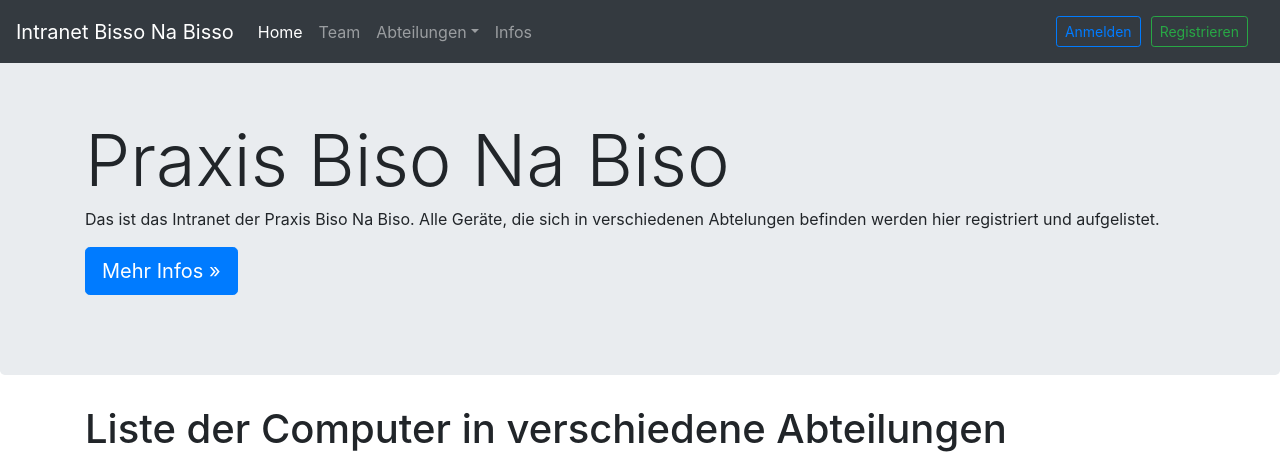
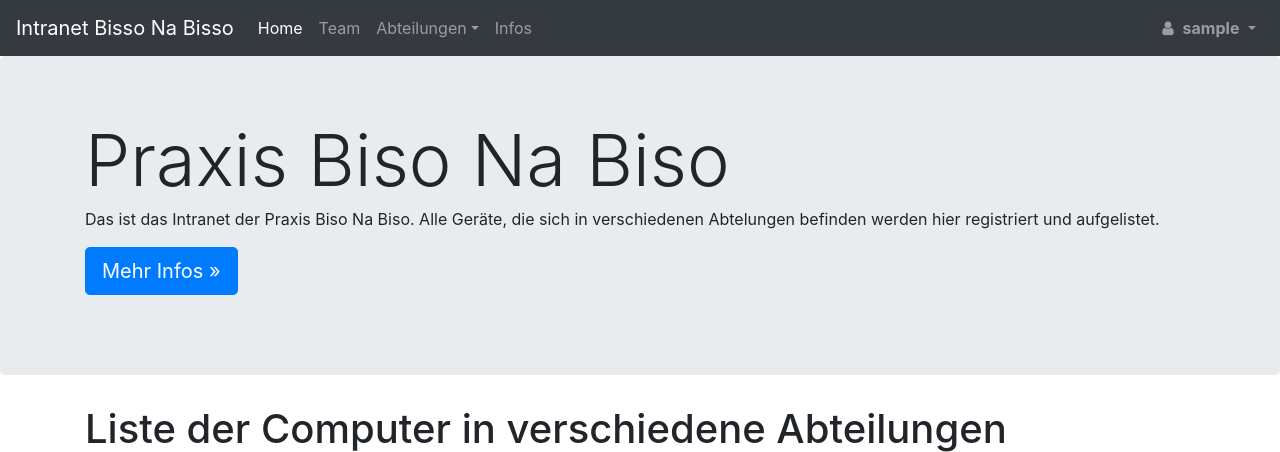
Before and after one commit to ngaxavi/Intranet, a PHP site: page /index.php in a window 1280 px wide. Shown: the top 452 px of the page. Run offline with PHP 8.4, Linux system fonts and the light colour scheme; the visitor is signed in with stand-in values (Sample User, id 1); some libraries are stand-ins or nearby versions.

Commit message:
login logic

```diff
--- a/index.php
+++ b/index.php
@@ -1,5 +1,5 @@
 <?php
-    include_once ("src/templates/header.php");
+    include "src/templates/header.php";
 
 ?>
 
--- a/register.php
+++ b/register.php
@@ -1,7 +1,7 @@
 
 
 <?php
-    include_once ("src/templates/header.php");
+    include "src/templates/header.php";
 ?>
 
 <div class="container tall">
--- a/src/css/main.css
+++ b/src/css/main.css
@@ -6,7 +6,7 @@ body {
   padding-top: 1rem;
 }
 
-.navbar-right :first-child  {
+.btn-space :first-child  {
   position: relative;
   right: 10px;
 }
@@ -16,3 +16,23 @@ body {
   margin-top: 20px;
   border: none;
 }
+
+.navbar-login {
+    width: 305px;
+    padding: 10px;
+    padding-bottom: 0px;
+}
+
+.navbar-login-session {
+    padding: 10px;
+    padding-bottom: 0px;
+    padding-top: 0px;
+}
+
+.icon-size {
+    font-size: 87px;
+}
+
+.left-align {
+  left: -180px
+}
--- a/src/includes/register.inc.php
+++ b/src/includes/register.inc.php
@@ -36,7 +36,6 @@ if (isset($_POST['submit'])) {
     $result    = $pdo->prepare($sql);
     $result->execute(array(':username' => $username));
     $nums_rows = $result->rowCount();
-    echo "username" .$nums_rows;
 
     if ($nums_rows > 0) {
         header("Location: ../../register.php?register=usernametaken");
@@ -48,7 +47,6 @@ if (isset($_POST['submit'])) {
     $result    = $pdo->prepare($sql);
     $result->execute(array(':email' => $email));
     $nums_rows = $result->rowCount();
-    echo "Email" . $nums_rows;
 
     if ($nums_rows > 0) {
         header("Location: ../../register.php?register=emailtaken");
--- a/src/templates/header.php
+++ b/src/templates/header.php
@@ -1,3 +1,6 @@
+<?php
+  session_start();
+?>
 <!DOCTYPE html>
 <html lang="en">
   <head>
@@ -12,8 +15,8 @@
     <!-- Bootstrap core CSS -->
     <link rel="stylesheet" href="https://maxcdn.bootstrapcdn.com/bootstrap/4.0.0-beta/css/bootstrap.min.css" integrity="sha384-/Y6pD6FV/Vv2HJnA6t+vslU6fwYXjCFtcEpHbNJ0lyAFsXTsjBbfaDjzALeQsN6M" crossorigin="anonymous">
 
-    <link href="https://maxcdn.bootstrapcdn.com/font-awesome/4.7.0/css/font-awesome.min.css" rel="stylesheet">
 
+    <link rel="stylesheet" href="https://cdnjs.cloudflare.com/ajax/libs/font-awesome/4.7.0/css/font-awesome.min.css">
     <!-- Custom styles for this template -->
     <link href="src/css/main.css" rel="stylesheet">
   </head>
@@ -28,7 +31,7 @@
       <div class="collapse navbar-collapse" id="navbarCollapse">
         <ul class="navbar-nav mr-auto">
           <li class="nav-item active">
-            <a class="nav-link" href="index.php">Home <span class="sr-only">(current)</span></a>
+            <a class="nav-link" href="../../index.php">Home</a>
           </li>
           <li class="nav-item">
             <a class="nav-link" href="#">Team</a>
@@ -47,10 +50,53 @@
           <a class="nav-link" href="#">Infos</a>
         </li>
         </ul>
-        <div class="navbar navbar-right">
+        <?php if (!isset($_SESSION['username'])) { ?>
+        <ul class="navbar-nav ml-auto btn-space">
             <a href="login.php" class="btn btn-sm btn-outline-primary">Anmelden</a>
 
             <a href="register.php" class="btn btn-sm btn-outline-success">Registrieren</a>
-        </div>
+        </ul>
+        <?php } else { ?>
+          <ul class="navbar-nav ml-auto">
+            <li class="dropdown">
+              <a href="#" class="nav-link dropdown-toggle" id="user-menu" data-toggle="dropdown" aria-haspopup="true" aria-expanded="false">
+                  <span class="fa fa-user"></span>
+                  <strong><?php echo $_SESSION['username'] ?></strong>
+              </a>
+              <ul class="dropdown-menu left-align" aria-labelledby="user-menu">
+                  <li>
+                      <div class="navbar-login">
+                          <div class="row">
+                              <div class="col-lg-4">
+                                  <p class="text-center">
+                                      <span class="fa fa-user icon-size"></span>
+                                  </p>
+                              </div>
+                              <div class="col-lg-8">
+                                  <p class="text-left">
+                                    <strong><?php echo $_SESSION['firstName'] . " " .  $_SESSION['lastName']; ?></strong>
+                                  </p>
+                                  <p class="text-left small"><?php echo $_SESSION['email']; ?></p>
+                              </div>
+                          </div>
+                      </div>
+                  </li>
+                  <hr>
+                  <li>
+                      <div class="navbar-login navbar-login-session">
+                          <div class="row">
+                              <div class="col-lg-12">
+                                  <form action="src/includes/logout.inc.php" method="POST">
+                                      <button type="submit" class="btn btn-outline-danger btn-block" name="logout">Abmelden</button>
+                                 </form>
+                              </div>
+                          </div>
+                      </div>
+                  </li>
+              </ul>
+          </li>
+        </ul>
+
+        <?php } ?>
       </div>
     </nav>
```
Also changed, not shown: src/includes/logout.inc.php (added, +10 -0 lines).
